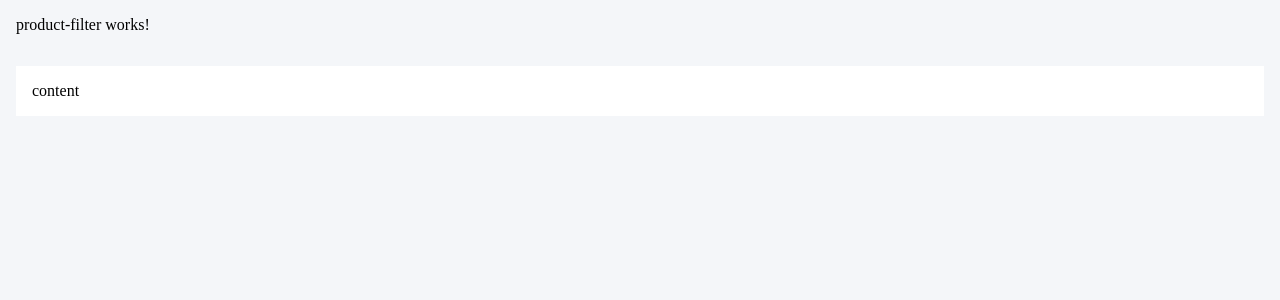
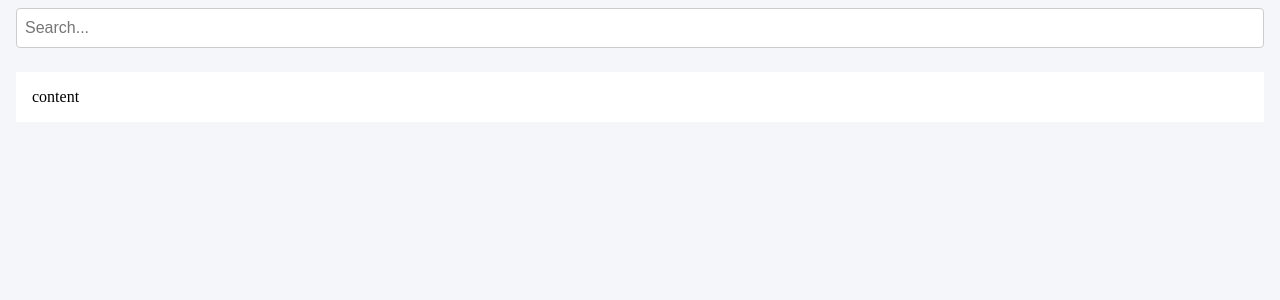
Before and after one commit to RKOrtega94/TCS-angular, an Angular app: page /products in a window 1280 px wide. Shown: the top 300 px of the page. Built offline with nearby package versions, Linux system fonts and the light colour scheme.

Commit message:
feat: implement product filter component with text field and styles

```diff
--- a/src/app/features/products/presentation/components/product-filter/product-filter.css
+++ b/src/app/features/products/presentation/components/product-filter/product-filter.css
@@ -0,0 +1,4 @@
+:host {
+  display: block;
+  width: 100%;
+}
--- a/src/app/features/products/presentation/components/product-filter/product-filter.html
+++ b/src/app/features/products/presentation/components/product-filter/product-filter.html
@@ -1 +1 @@
-<p>product-filter works!</p>
+<app-text-field placeholder="Search..." />
--- a/src/app/features/products/presentation/pages/product-page.css
+++ b/src/app/features/products/presentation/pages/product-page.css
@@ -9,8 +9,9 @@ header {
   width: 100%;
   display: flex;
   justify-content: baseline;
-  gap: 1rem;
-  padding: 1rem;
+  gap: 0.5rem;
+  padding-inline: 1rem;
+  padding-block: 0.5rem;
 }
 
 main {
--- a/src/app/shared/components/fields/text-field/text-field.css
+++ b/src/app/shared/components/fields/text-field/text-field.css
@@ -0,0 +1,22 @@
+:host {
+  display: block;
+  width: 100%;
+  height: max-content;
+}
+
+input {
+  width: 100%;
+  height: 2.5rem;
+  padding: 0.5rem;
+  border: none;
+  border-radius: 0.25rem;
+  font-size: 1rem;
+  background-color: #fff;
+  border: 1px solid #ccc;
+  transition: border-color 0.3s ease, box-shadow 0.3s ease;
+  outline: none;
+}
+
+input:focus {
+  border-color: #333;
+}
--- a/src/app/shared/components/fields/text-field/text-field.html
+++ b/src/app/shared/components/fields/text-field/text-field.html
@@ -1,4 +1,4 @@
 <div>
   <label for=""></label>
-  <input type="text" />
+  <input type="text" [placeholder]="placeholder()" />
 </div>
--- a/src/app/shared/components/fields/text-field/text-field.ts
+++ b/src/app/shared/components/fields/text-field/text-field.ts
@@ -1,11 +1,11 @@
-import { Component } from '@angular/core';
+import { Component, input } from '@angular/core';
 
 @Component({
   selector: 'app-text-field',
   imports: [],
   templateUrl: './text-field.html',
-  styleUrl: './text-field.css'
+  styleUrl: './text-field.css',
 })
 export class TextField {
-
+  placeholder = input<string>('');
 }
```
Also changed, not shown: src/app/features/products/presentation/components/product-filter/product-filter.ts (+4 -5 lines).
